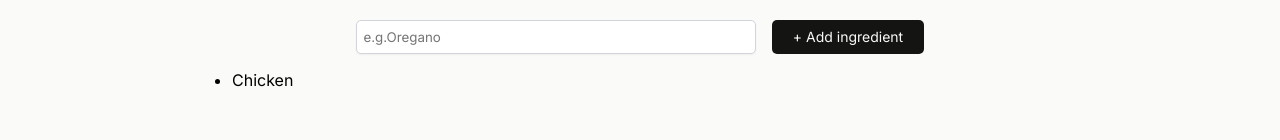
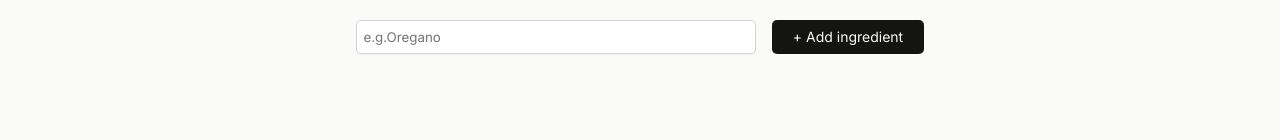
Before and after one commit to Akshay-Tarde/chef-claude, a React (Vite) app: page / in a window 1280 px wide. Shown: the part 160-300 px from the top of the page. Built offline with nearby package versions, Linux system fonts and the light colour scheme.

Commit message:
Changed the State to an empty array

```diff
--- a/src/components/Main.jsx
+++ b/src/components/Main.jsx
@@ -1,7 +1,7 @@
 import React from 'react';
 export default function Main() {
 
-    const [ingredients, setIngredients] = React.useState(["Chicken"])
+    const [ingredients, setIngredients] = React.useState([])
 
     const ingredientsList = ingredients.map( item => <li>{item}</li>)
 
```
